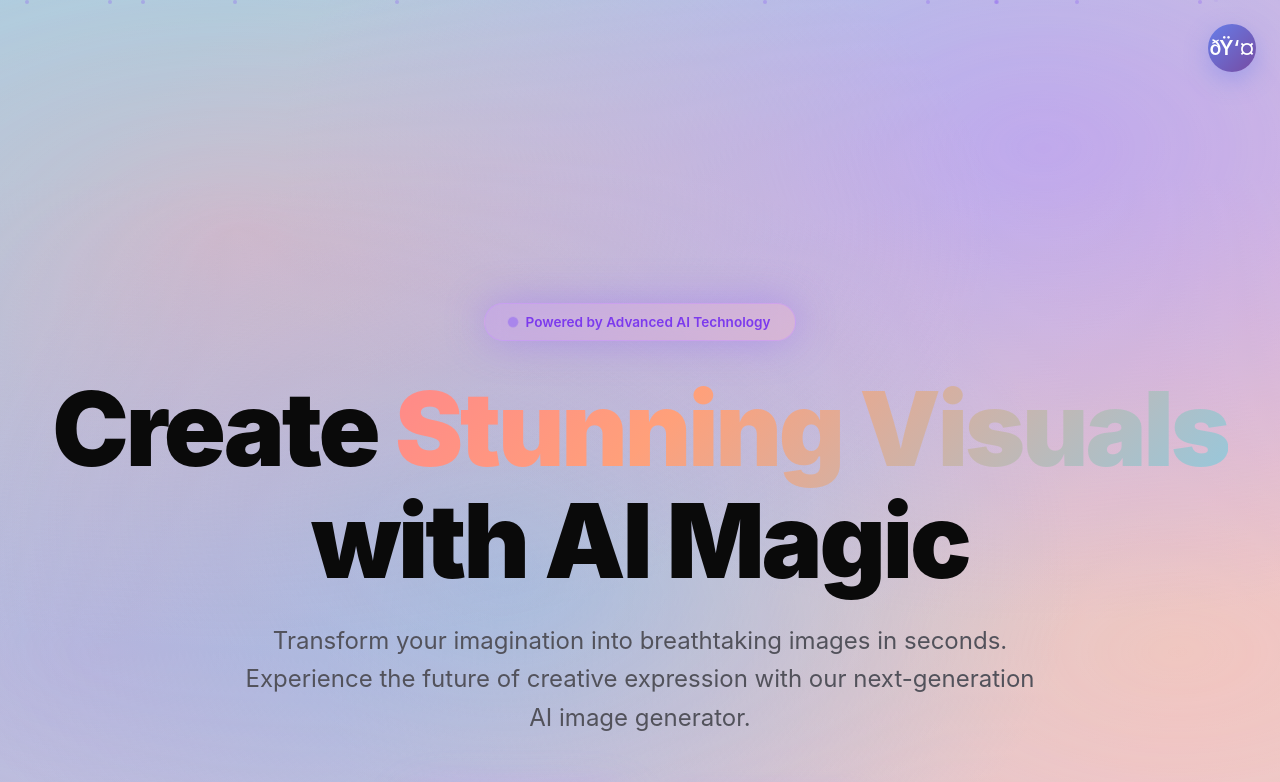
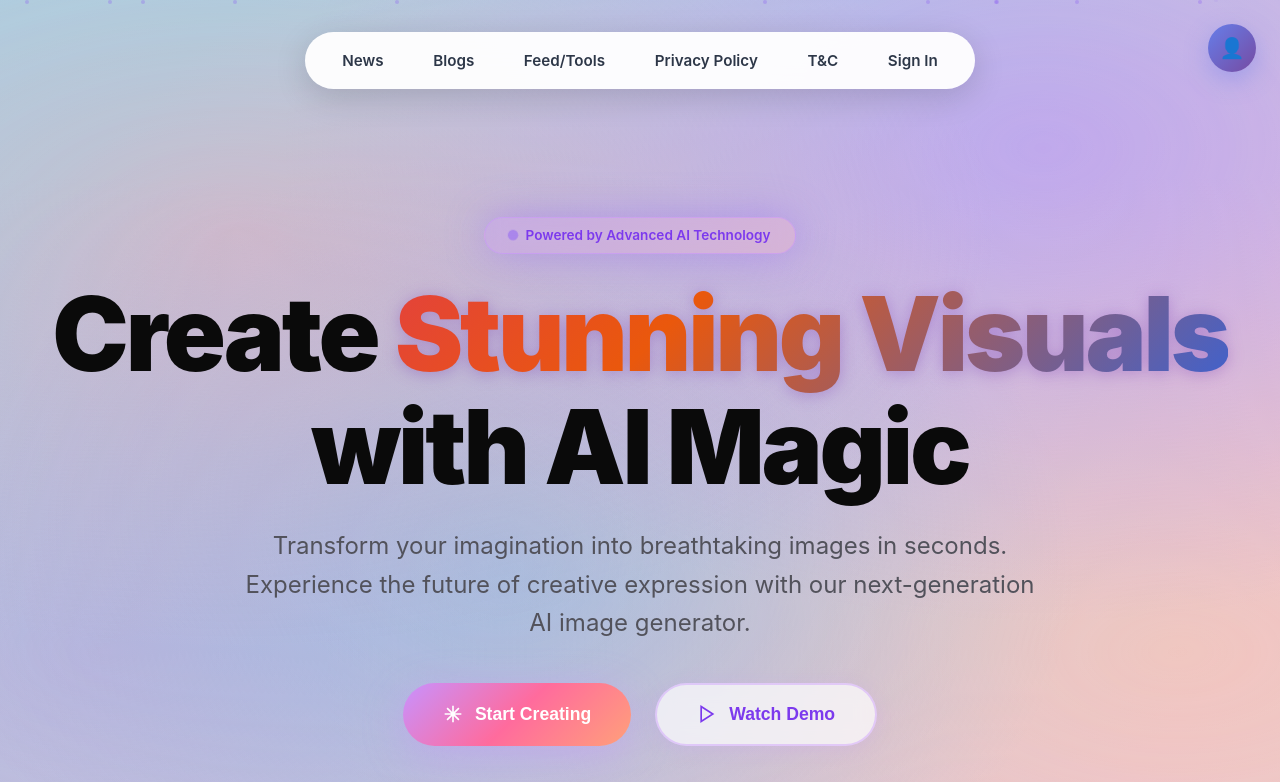
Before and after one commit to sarush687-boop/aiimg, a plain HTML site: page index.html in a window 1280 px wide. Shown: the top 782 px of the page. Drawn offline with Linux system fonts and the light colour scheme; no server answers.

Commit message:
Update index.html

```diff
--- a/index.html
+++ b/index.html
@@ -91,6 +91,55 @@
             100% { transform: translateY(-100vh) translateX(50px); opacity: 0; }
         }
 
+        /* ====================== Top Navigation ====================== */
+        .top-nav {
+            position: relative;
+            z-index: 4;
+            display: flex;
+            justify-content: center;
+            align-items: center;
+            gap: 1.5rem;
+            margin: 2rem auto 2rem;
+            padding: 0.8rem 1.5rem;
+            background: rgba(255, 255, 255, 0.95);
+            border-radius: 50px;
+            box-shadow: 0 8px 32px rgba(0, 0, 0, 0.15);
+            width: fit-content;
+            backdrop-filter: blur(20px);
+            transition: all 0.3s ease;
+        }
+
+        .top-nav a {
+            text-decoration: none;
+            color: #2d3748;
+            font-weight: 600;
+            font-size: 0.95rem;
+            transition: all 0.3s ease;
+            position: relative;
+            padding: 0.4rem 0.8rem;
+            white-space: nowrap;
+        }
+
+        .top-nav a::after {
+            content: '';
+            position: absolute;
+            bottom: 0;
+            left: 50%;
+            width: 0;
+            height: 2px;
+            background: linear-gradient(135deg, #C792FF 0%, #FF6B9D 100%);
+            transition: all 0.3s ease;
+            transform: translateX(-50%);
+        }
+
+        .top-nav a:hover {
+            color: #8b5cf6;
+        }
+
+        .top-nav a:hover::after {
+            width: 80%;
+        }
+
         /* Hero Section */
         .hero {
             position: relative;
@@ -99,13 +148,14 @@
             display: flex;
             align-items: center;
             justify-content: center;
-            padding: 2rem;
+            padding: 1rem 2rem 2rem;
             text-align: center;
         }
 
         .hero-content {
             max-width: 1200px;
             animation: fadeInUp 1s ease-out;
+            margin-top: -1rem;
         }
 
         @keyframes fadeInUp {
@@ -129,7 +179,7 @@
             border-radius: 50px;
             font-size: 0.85rem;
             font-weight: 600;
-            margin-bottom: 2rem;
+            margin-bottom: 1.5rem;
             backdrop-filter: blur(10px);
             color: #7c3aed;
             animation: badgePulse 2s ease-in-out infinite;
@@ -162,18 +212,20 @@
             color: #0a0a0a;
         }
 
+
      .gradient-text {
             background: linear-gradient(135deg,
-                #C792FF 0%,
-                #FF6B9D 25%,
-                #FFA07A 50%,
-                #87CEEB 75%,
-                #C792FF 100%);
+                #6B21A8 0%,
+                #DB2777 25%,
+                #EA580C 50%,
+                #2563EB 75%,
+                #7C3AED 100%);
             background-size: 300% 300%;
             -webkit-background-clip: text;
             background-clip: text;
             -webkit-text-fill-color: transparent;
             animation: gradientFlow 8s ease infinite;
+            filter: drop-shadow(0 2px 8px rgba(107, 33, 168, 0.3));
         }
 
         @keyframes gradientFlow {
@@ -184,7 +236,7 @@
         .hero-description {
             font-size: clamp(1.1rem, 2vw, 1.5rem);
             color: #52525b;
-            margin-bottom: 3rem;
+            margin-bottom: 2.5rem;
             max-width: 800px;
             margin-left: auto;
             margin-right: auto;
@@ -196,7 +248,7 @@
             gap: 1.5rem;
             justify-content: center;
             flex-wrap: wrap;
-            margin-bottom: 4rem;
+            margin-bottom: 3rem;
         }
 
         .btn {
@@ -261,7 +313,7 @@
             z-index: 3;
             max-width: 1400px;
             margin: 0 auto;
-            padding: 6rem 2rem;
+            padding: 5rem 2rem;
             display: grid;
             grid-template-columns: repeat(auto-fit, minmax(320px, 1fr));
             gap: 2rem;
@@ -347,8 +399,8 @@
             position: relative;
             z-index: 3;
             max-width: 1600px;
-            margin: 4rem auto;
-            padding: 0 2rem 6rem;
+            margin: 3rem auto;
+            padding: 0 2rem 5rem;
         }
 
         .app-grid {
@@ -798,58 +850,21 @@
           0% { opacity: 0; transform: translateY(-10px); }
           100% { opacity: 1; transform: translateY(0); }
         }
-
-/* ====================== Top Navigation ====================== */
-.top-nav {
-  display: flex;
-  justify-content: center;
-  align-items: center;
-  gap: 2rem;
-  margin: 100px auto 40px;
-  padding: 1rem 2rem;
-  background: rgba(255, 255, 255, 0.95);
-  border-radius: 50px;
-  box-shadow: 0 8px 32px rgba(0, 0, 0, 0.1);
-  width: fit-content;
-  backdrop-filter: blur(20px);
-  transition: all 0.3s ease;
-}
-
-.top-nav a {
-  text-decoration: none;
-  color: #2d3748;
-  font-weight: 600;
-  font-size: 1rem;
-  transition: all 0.3s ease;
-  position: relative;
-  padding: 0.5rem 1rem;
-}
-
-.top-nav a::after {
-  content: '';
-  position: absolute;
-  bottom: 0;
-  left: 50%;
-  width: 0;
-  height: 2px;
-  background: linear-gradient(135deg, #667eea 0%, #764ba2 100%);
-  transition: all 0.3s ease;
-  transform: translateX(-50%);
-}
-
-.top-nav a:hover {
-  color: #667eea;
-}
-
-.top-nav a:hover::after {
-  width: 80%;
-}
-
     </style>
 </head>
 <body>
+    <!-- Top Navigation -->
+    <nav class="top-nav">
+        <a href="news.html">News</a>
+        <a href="blogs.html">Blogs</a>
+        <a href="feed.html">Feed/Tools</a>
+        <a href="privacy.html">Privacy Policy</a>
+        <a href="terms.html">T&C</a>
+        <a href="#" id="topSignLink">Sign In</a>
+    </nav>
+
     <div class="profile-menu">
-    <div class="profile-icon" id="profileIcon" title="Account">ðŸ‘¤</div>
+        <div class="profile-icon" id="profileIcon" title="Account">👤</div>
         <div class="dropdown" id="dropdownMenu">
             <ul>
                 <li><a href="products.html">Our Products</a></li>
@@ -858,14 +873,6 @@
                 <li><a href="#" id="menuSignAction">Sign In</a></li>
             </ul>
         </div>
-  </div>
-    <div class="top-nav">
-    <a href="news.html">News</a>
-    <a href="blogs.html">Blogs</a>
-    <a href="feed.html">Feed/Tools</a>
-    <a href="privacy.html">Privacy Policy</a>
-    <a href="terms.html">T&C</a>
-    <a href="#" id="topSignLink">Sign In</a>
     </div>
 
     <div class="gradient-bg"></div>
@@ -1155,20 +1162,44 @@
 
 
 
-     .gradient-text {
-            background: linear-gradient(135deg,
-                #6B21A8 0%,
-                #DB2777 25%,
-                #EA580C 50%,
-                #2563EB 75%,
-                #7C3AED 100%);
-            background-size: 300% 300%;
-            -webkit-background-clip: text;
-            background-clip: text;
-            -webkit-text-fill-color: transparent;
-            animation: gradientFlow 8s ease infinite;
-            filter: drop-shadow(0 2px 8px rgba(107, 33, 168, 0.3));
-        }
+
+
+
+
+
+
+
+
+
+
+
+
+
+
+
+
+
+
+
+
+
+
+
+
+
+
+
+
+
+
+
+
+
+
+
+
+
+
 
 
 
```
Lines whose indentation alone changed are shown as unchanged.
